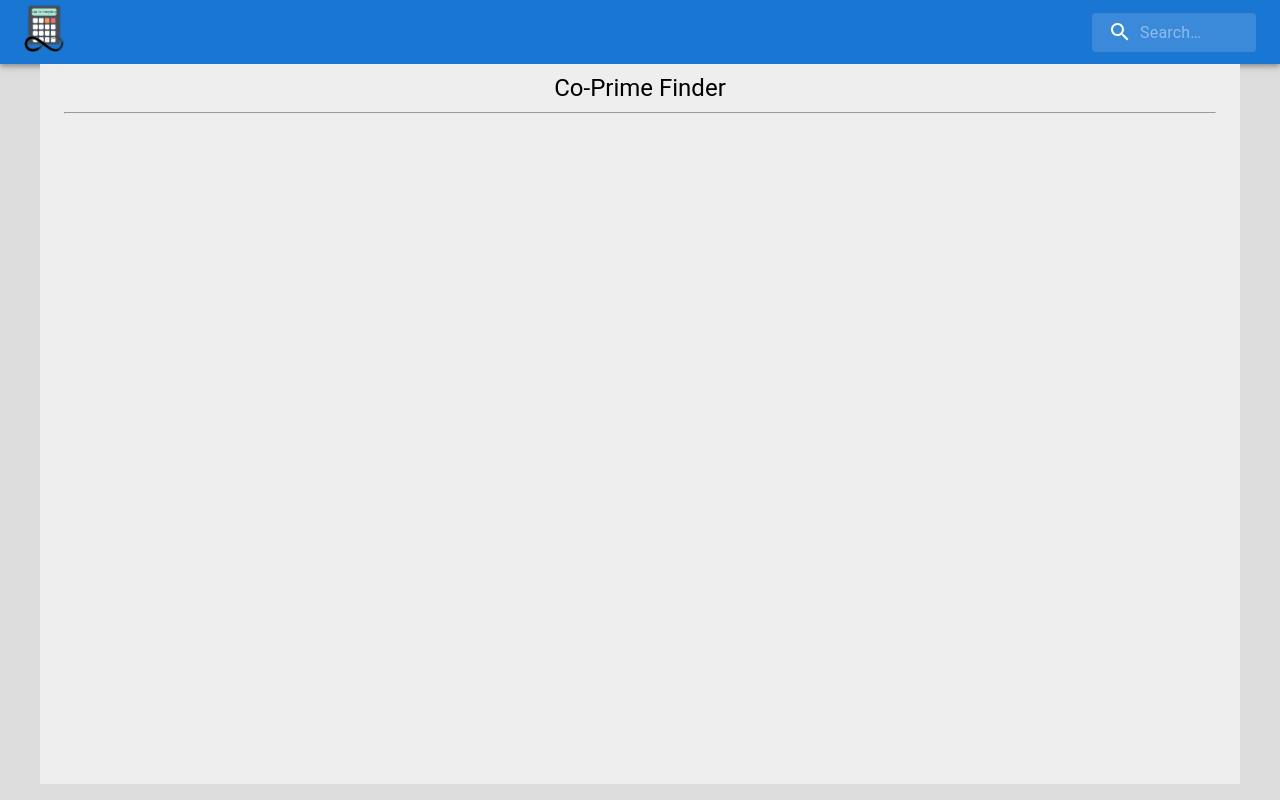
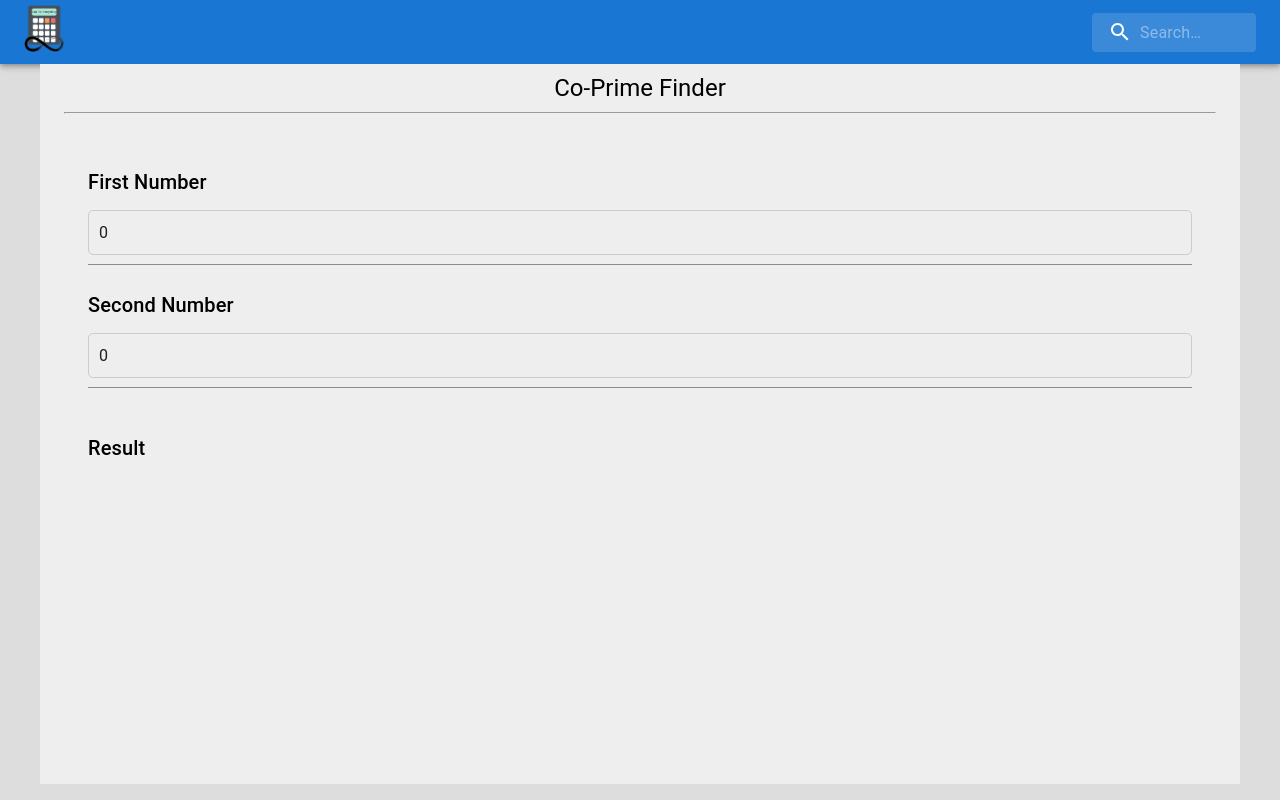
Before and after one commit to SarthakKeshari/calc_for_everything, a React (Create React App) app in the folder calculators/: page /coprimefinder in a window 1280 px wide. Built offline with nearby package versions, Linux system fonts and the light colour scheme.

Commit message:
Added Coprime Finder

```diff
--- a/calculators/src/mathematical/coPrimeFinder/MainCoPrimeFinder.js
+++ b/calculators/src/mathematical/coPrimeFinder/MainCoPrimeFinder.js
@@ -1,14 +1,87 @@
-import React from 'react';
-import { Container, Typography } from '@mui/material';
+import React, { useEffect, useState } from "react";
+import { Container, Typography, Input } from "@mui/material";
 
-function MainCoPrimeFinder(){
-    return(
-        <Container maxWidth="lg" sx={{ bgcolor: '#eeeeee', minHeight: '90vh', paddingY:"10" }}>
-            <Typography pt={1} variant='h5' sx = {{textAlign: "center"}}>Co-Prime Finder</Typography>
-            <hr/>
-            <br/>
-        </Container>
-    )
+function MainCoPrimeFinder() {
+  const [x, setX] = useState(0);
+  const [y, setY] = useState(0);
+  const [res, setRes] = useState("");
+
+  function __gcd(a, b) {
+    if (b == 0) {
+      return a;
+    }
+    return __gcd(b, a % b);
+  }
+
+  function checkCoprime() {
+    if (x > 0 && y > 0) {
+      if (__gcd(x, y) === 1) setRes("Co-Prime");
+      else setRes("Not Co-prime");
+    }
+  }
+
+  useEffect(() => {
+    checkCoprime();
+  }, [x, y]);
+
+  return (
+    <Container
+      maxWidth="lg"
+      sx={{ bgcolor: "#eeeeee", minHeight: "90vh", paddingY: "10" }}
+    >
+      <Typography pt={1} variant="h5" sx={{ textAlign: "center" }}>
+        Co-Prime Finder
+      </Typography>
+      <hr />
+      <br />
+
+      <Container sx={{ display: "flex", flexDirection: "column" }}>
+        <Typography pt={1} variant="h6" mt={2}>
+          First Number
+        </Typography>
+        <Input
+          color="primary"
+          disabled={false}
+          placeholder="Enter First Number"
+          size="lg"
+          variant="outlined"
+          type="number"
+          onChange={(e) => {
+            setX(e.target.value);
+            setRes("");
+          }}
+          value={x}
+        />
+        <Typography pt={1} variant="h6" mt={2}>
+          Second Number
+        </Typography>
+        <Input
+          color="primary"
+          disabled={false}
+          placeholder="Enter Second Number"
+          size="lg"
+          variant="outlined"
+          type="number"
+          onChange={(e) => {
+            setY(e.target.value);
+            setRes("");
+          }}
+          value={y}
+        />
+
+        <br />
+
+        <Typography pt={1} variant="h6" mt={2}>
+          Result
+        </Typography>
+        <div>
+          <Typography pt={1} variant="h6" fontStyle={{ color: "blue" }}>
+            {res}
+          </Typography>
+        </div>
+      </Container>
+    </Container>
+  );
 }
 
 export default MainCoPrimeFinder;
```
